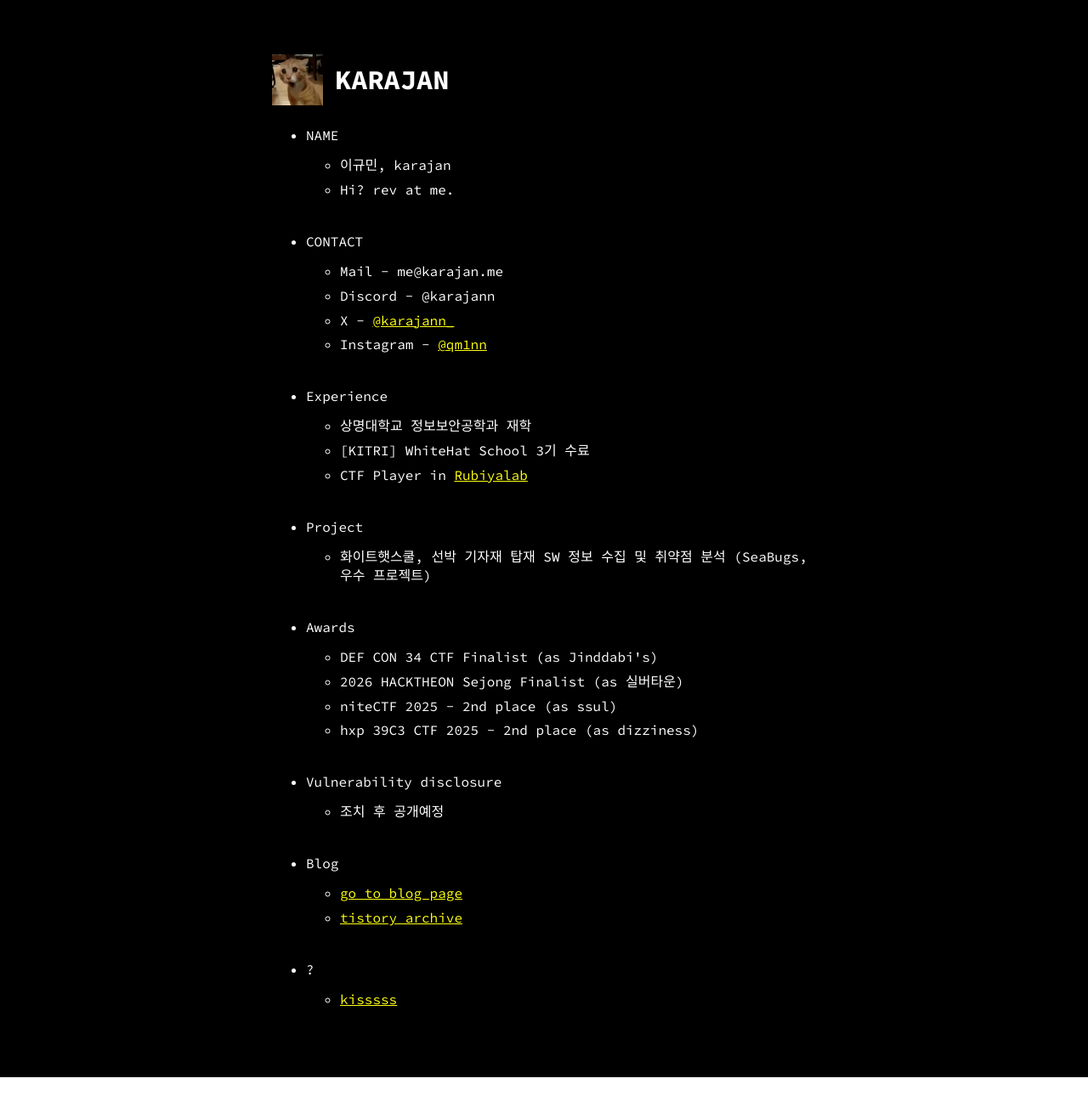
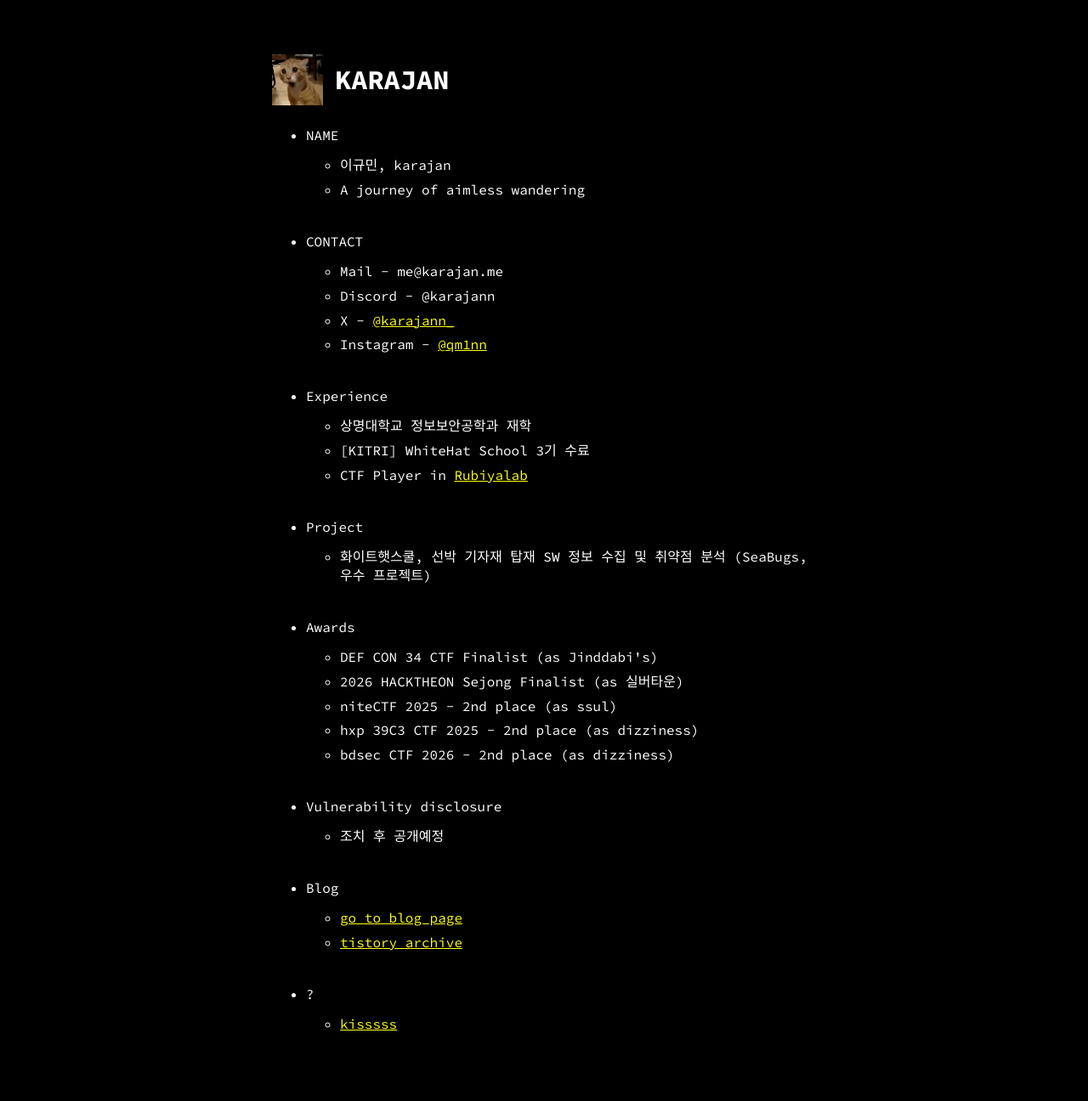
Before and after one commit to karajan0/karajan0.github.io, a Jekyll site: the page built from index.md, in a window 1280 px wide. Shown: the whole page at 85% size. Built offline with Jekyll 4.4.1, drawn with Linux system fonts in a browser that asks for light colours; some web fonts are replaced; before the commit the page ends 1268 px from its top, so only the background shows below that.

Commit message:
Update profile menu content

```diff
--- a/_data/menu.yml
+++ b/_data/menu.yml
@@ -2,7 +2,7 @@ entries:
   - title: NAME
     entries:
       - title: 이규민, karajan
-      - title: Hi? rev at me.
+      - title: A journey of aimless wandering
 
   - title: CONTACT
     entries:
@@ -33,6 +33,7 @@ entries:
       - title: "2026 HACKTHEON Sejong Finalist (as 실버타운)"
       - title: niteCTF 2025 - 2nd place (as ssul)
       - title: hxp 39C3 CTF 2025 - 2nd place (as dizziness)
+      - title: bdsec CTF 2026 - 2nd place (as dizziness)
 
   - title: Vulnerability disclosure
     entries:
```
